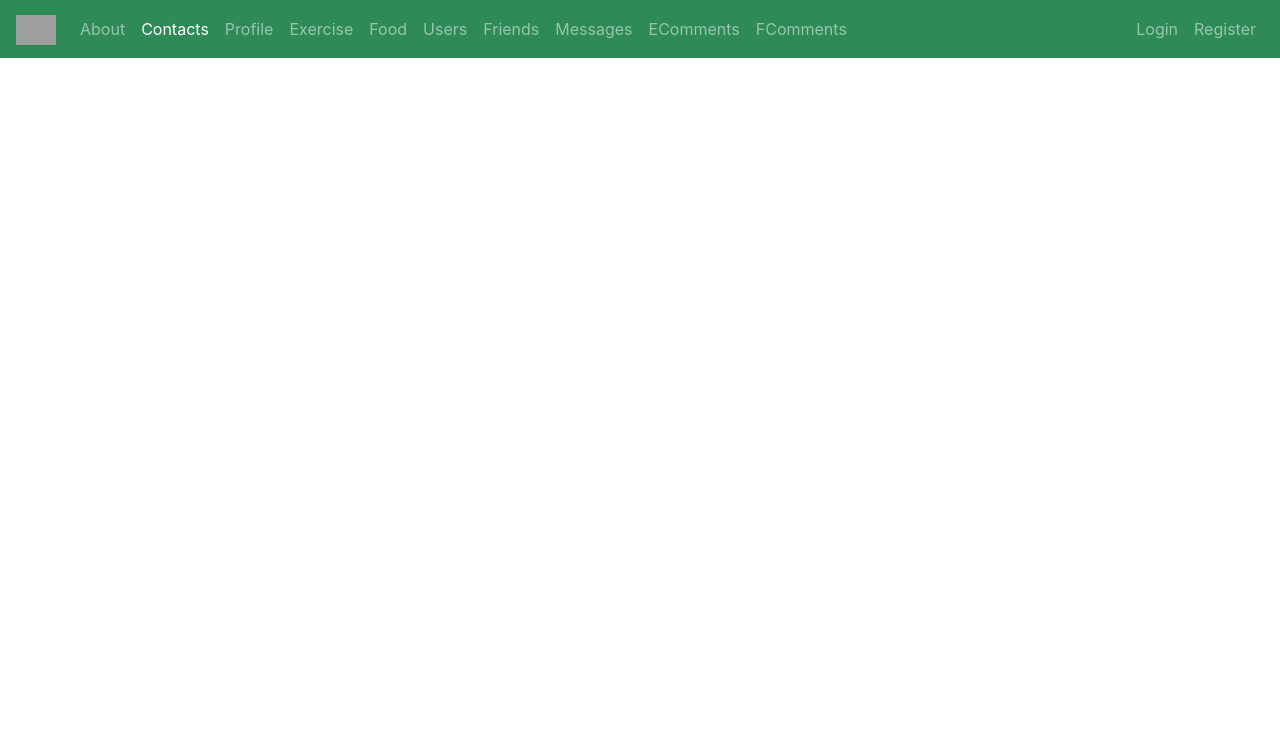
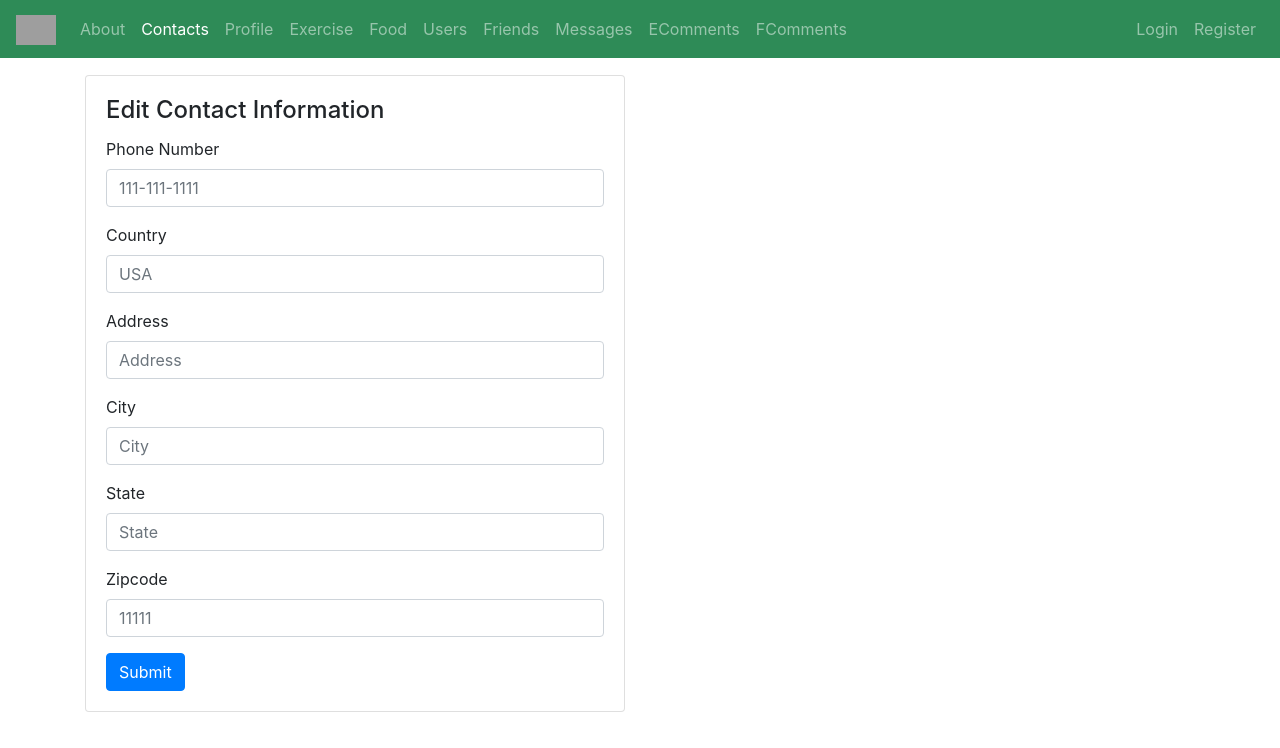
Before and after one commit to RyanDelbango/FitnessTracker2019SpringProject, a Vue app: page /Contacts/Edit/1 in a window 1280 px wide. Shown: the top 748 px of the page. Built offline with nearby package versions, Linux system fonts and the light colour scheme; grey boxes are pictures that could not be loaded.

Commit message:
edit contact information

```diff
--- a/src/models/Contacts.js
+++ b/src/models/Contacts.js
@@ -9,3 +9,8 @@ export async function GetContactUser(){
     const  x  = await api(`contacts/${Globals.contact.id}`)
     return x;
 }
+
+export async function EditContact(data){
+    const x = await api(`contacts/edit/${Globals.user.id}`, data)
+    return x;
+}
--- a/src/router.js
+++ b/src/router.js
@@ -11,6 +11,7 @@ import ProfileUser from "./views/ProfileUser.vue";
 import ProfileEdit from "./views/ProfileEdit.vue";
 import Contacts from "./views/Contacts.vue";
 import ContactsUser from "./views/ContactsUser.vue";
+import ContactsEdit from "./views/ContactsEdit.vue";
 import FoodComments from "./views/FoodComments.vue";
 import ExerciseComments from "./views/ExerciseComments.vue";
 import Messages from "./views/Messages.vue";
@@ -69,6 +70,11 @@ export default new Router({
       component: ContactsUser
     },
     {
+      path: '/Contacts/Edit/:userid',
+      name: 'ContactsEdit',
+      component: ContactsEdit
+    },
+    {
       path: '/Users',
       name: 'Users',
       component: Users
--- a/src/views/Contacts.vue
+++ b/src/views/Contacts.vue
@@ -6,6 +6,11 @@
             <div class="card mb-3 col-sm-6 mx-auto shadow" style="text-align: center; background-color: white; opacity: .9;">
                 <router-link :to="`Contacts/${Globals.user.id}`" class="nav-link">
                     View My Contact Information
+                </router-link>
+            </div>
+            <div class="card mb-3 col-sm-6 mx-auto shadow" style="text-align: center; background-color: white; opacity: .9;">
+                <router-link :to="`Contacts/Edit/${Globals.user.id}`" class="nav-link">
+                    Edit My Contact Information
                 </router-link>
             </div>
     <div class="w-100"><p></p></div>
--- /dev/null
+++ b/src/views/ContactsEdit.vue
@@ -0,0 +1,79 @@
+<template>
+<div class="row">
+    <div class="col-lg-6">
+    <div class="card">
+      <div class="card-body">
+        <h4 class="card-title">Edit Contact Information</h4>
+        <div class="card-text">
+            <form @submit.prevent="submit">
+                <div class="form-group">
+                  <label for="phone">Phone Number</label>
+                  <input type="text" v-model="data.phone"
+                    class="form-control" name="phone" id="phone" aria-describedby="helpphone" placeholder="111-111-1111">
+                  <small id="helpphone" class="form-text text-muted"></small>
+                </div>
+                <div class="form-group">
+                  <label for="country">Country</label>
+                  <input type="text" v-model="data.country"
+                    class="form-control" name="country" id="country" placeholder="USA">
+                </div>
+                <div class="form-group">
+                  <label for="address">Address</label>
+                  <input type="text" v-model="data.address"
+                    class="form-control" name="address" id="address" placeholder="Address">
+                </div>
+                <div class="form-group">
+                  <label for="city">City</label>
+                  <input type="city" v-model="data.city"
+                    class="form-control" name="city" id="city" placeholder="City">
+                </div>
+                <div class="form-group">
+                  <label for="state">State</label>
+                  <input type="state" v-model="data.state"
+                    class="form-control" name="state" id="state" placeholder="State">
+                </div>
+                <div class="form-group">
+                  <label for="zip">Zipcode</label>
+                  <input type="zip" v-model="data.zip"
+                    class="form-control" name="zip" id="zip" placeholder="11111">
+                </div>
+                <button type="submit" class="btn btn-primary">Submit</button>
+            </form>
+        </div>
+      </div>
+    </div>
+    </div>
+    <div class="col-lg-6">
+      <div class="card border-success" v-if="newContact">
+        <div class="card-body">
+          <h4 class="card-title">You've edited your profile!</h4>
+        </div>
+      </div>
+    </div>
+</div>
+</template>
+
+<script>
+import { Globals } from "@/models/api";
+import { EditContact } from "@/models/Contacts";
+
+export default {
+    data: ()=> ({
+        data: {},
+        newContact: null
+    }),
+    methods: {
+        async submit(){
+            try {
+              const m = await EditContact(this.data);
+              this.newContact = m;
+            } catch (error) {
+              Globals.errors.push(error);
+            }
+        }
+    }
+}
+</script>
+
+<style>
+</style>
```
Also changed, not shown: 1 other file (tests, documents, lock files or other folders).
